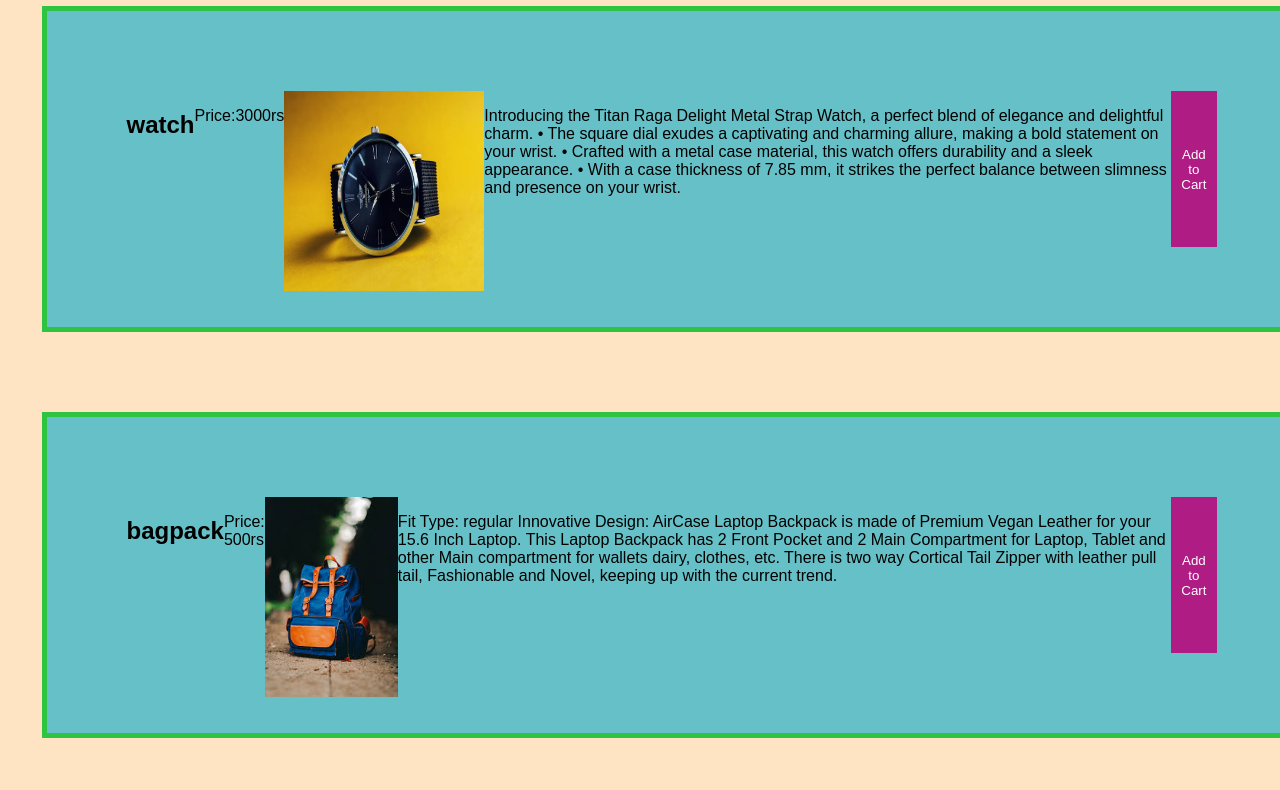
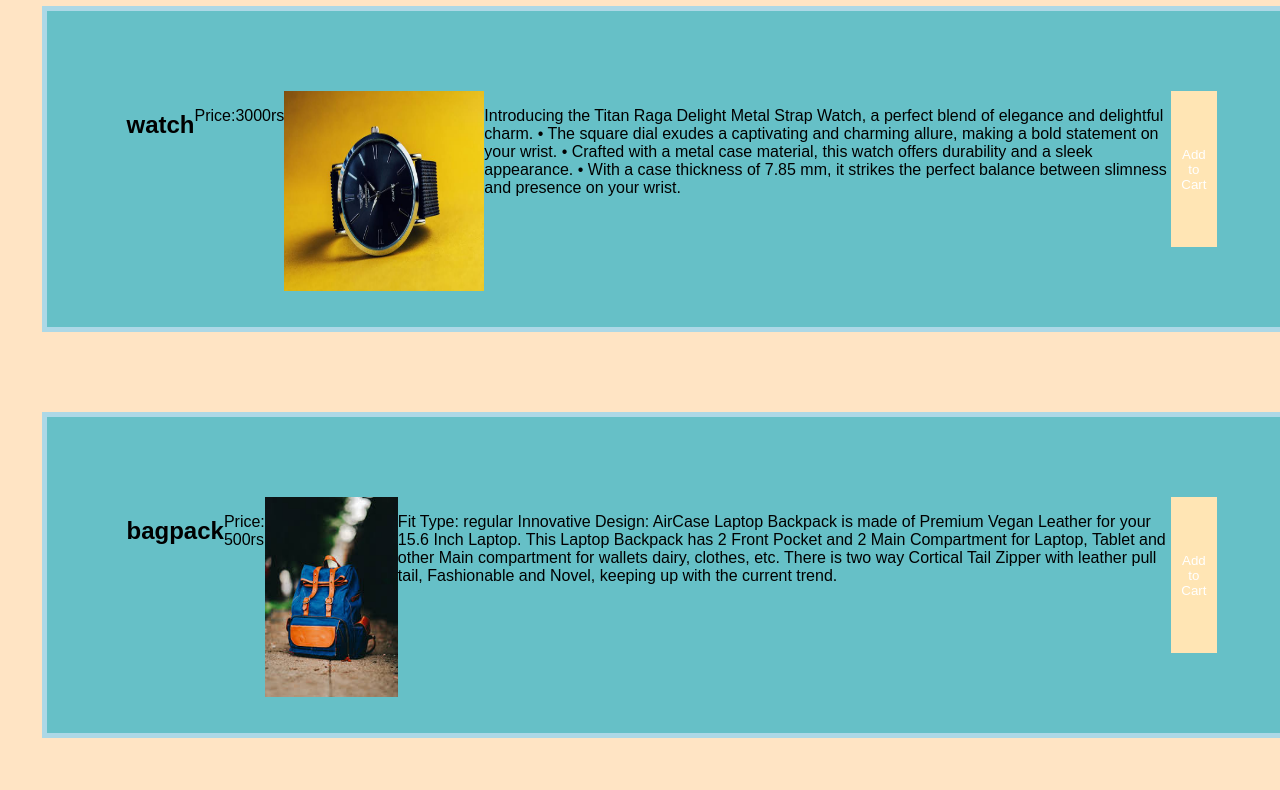
Before and after one commit to thanuja667/Login, a plain HTML site: page index.html in a window 1280 px wide. Shown: the part 356-1146 px from the top of the page. Drawn offline with Linux system fonts and the light colour scheme.

Commit message:
styles.css

```diff
--- a/styles.css
+++ b/styles.css
@@ -23,13 +23,13 @@ body {
 }
 
 .product, .cart-item {
-    border: 5px solid #2ec442;
+    border: 5px solid #ADD8E6;
     padding: 80px;
     margin-bottom: 80px;
 }
 
 button {
-    background-color: #af1c83;
+    background-color: #FFE5B4;
     color: #fff;
     border: none;
     padding: 5px 10px;
@@ -37,5 +37,5 @@ button {
 }
 
 button:hover {
-    background-color: #d2d42c;
+    background-color: #808080;
 }
```
